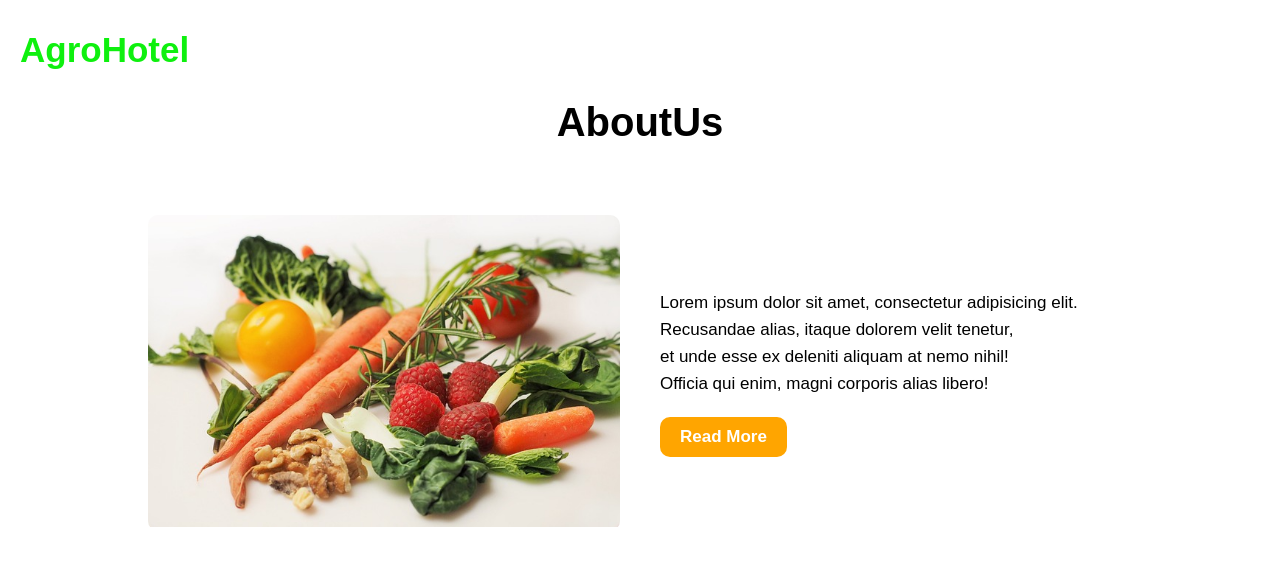
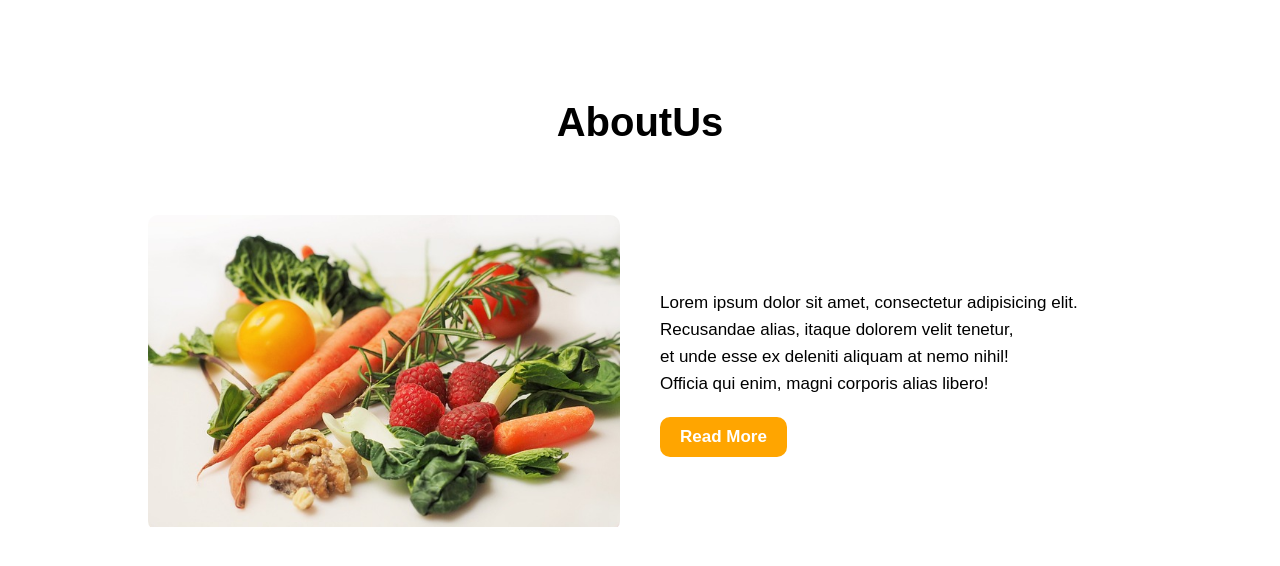
Before and after one commit to GetrudeKatsenga/Mahenzo-AgroHotel-E-system, a plain HTML site: page about.html in a window 1280 px wide. Drawn offline with Linux system fonts and the light colour scheme.

Commit message:
all pages completed

```diff
--- a/about.html
+++ b/about.html
@@ -8,7 +8,7 @@
     </head>
     <body2>
 
-        <div class="navbar2">
+        <!--<div class="navbar2">
             <div class="icon">
                 <h2 class="logo">AgroHotel</h2>
             </div>
@@ -21,7 +21,7 @@
                 <li><a href="product.html">PRODUCT</a></li>
                 <li><a href="contact.html">CONTACT</a></li>
             </ul>
-        </div>
+        </div>-->
 
 
         <div class="container2">
```
